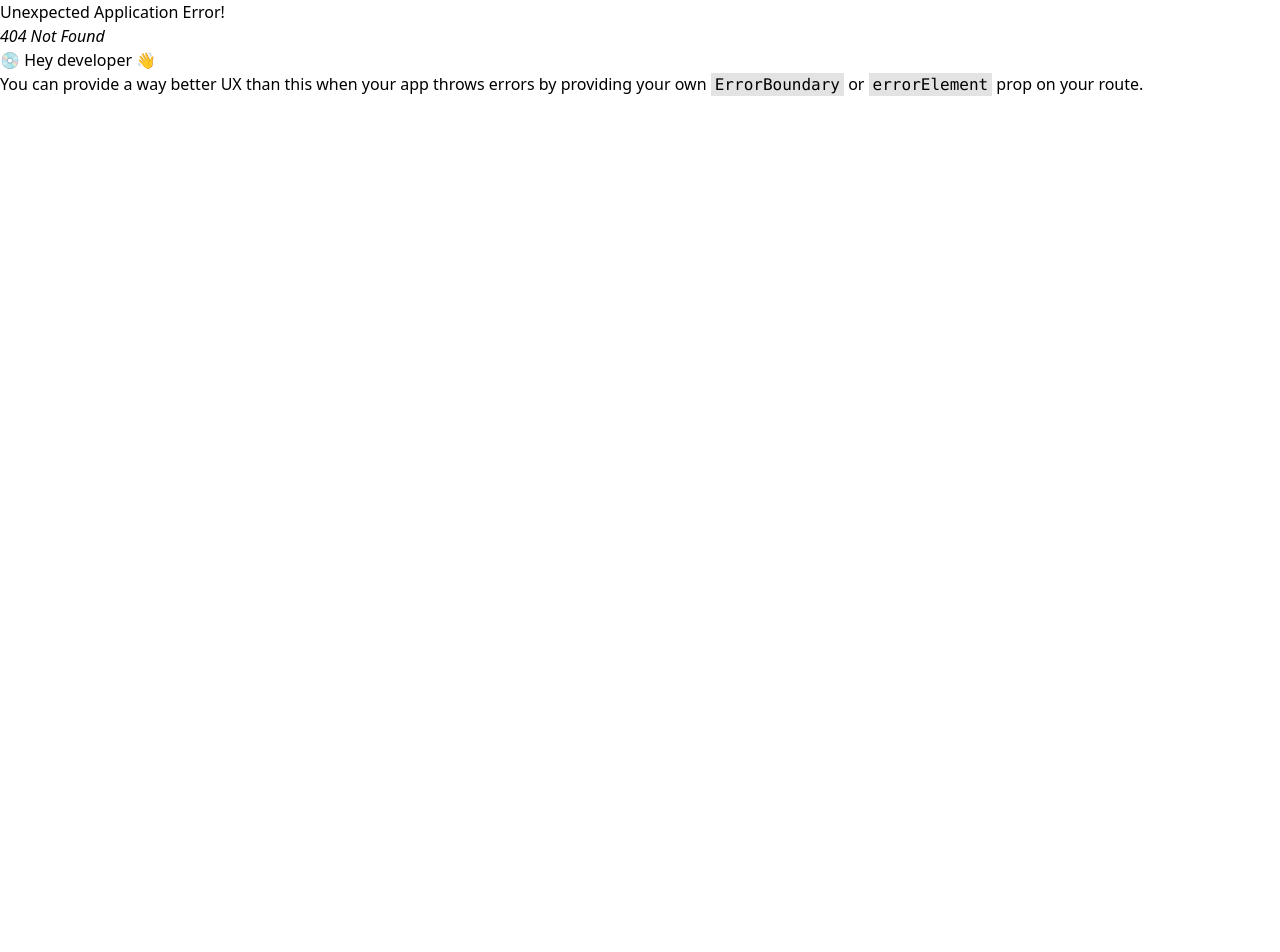
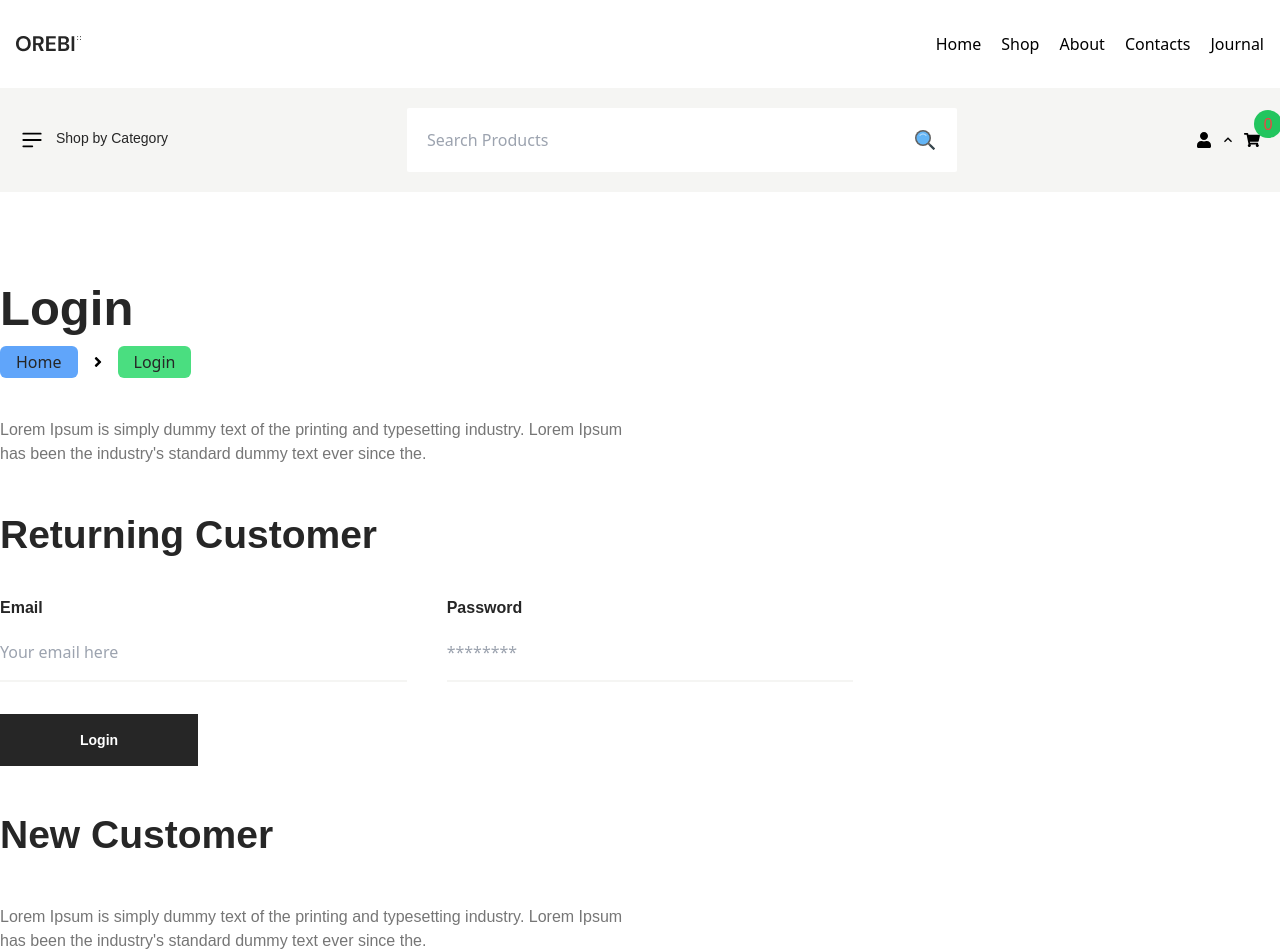
Before and after one commit to mdarafat2201/oreby1, a React (Vite) app: page /Login in a window 1280 px wide. Before the commit this address had no page. Shown: the top 952 px of the page. Before the commit the page ends 800 px from the top, so only its background shows below. Built offline with nearby package versions, Linux system fonts and the light colour scheme.

Commit message:
Log in page degain don

```diff
--- a/src/App.jsx
+++ b/src/App.jsx
@@ -14,6 +14,7 @@ import { ToastContainer } from "react-toastify";
 import "react-toastify/dist/ReactToastify.css";
 import Cart from "./pages/Cart/Cart";
 import Contact from "./pages/Contact/Contact";
+import Login from "./pages/Login/Login";
 const router = createBrowserRouter(
   createRoutesFromElements(
     <Route path="/" element={<RootLayaout />}>
@@ -22,6 +23,7 @@ const router = createBrowserRouter(
       <Route path="/shop" element={<Shop />} />
       <Route path="/Product-Details/:productId" element={<ProductDetails />} />
       <Route path="/Registrtion" element={<Registrtion />} />
+      <Route path="/Login" element={<Login />} />
       <Route path="/Cart" element={<Cart />} />
     </Route>,
   ),
--- a/src/Component/CommonConponent/Card.jsx
+++ b/src/Component/CommonConponent/Card.jsx
@@ -2,37 +2,47 @@ import React from "react";
 import productImg from "../../assets/product10.png";
 import { FaHeart, FaShoppingCart } from "react-icons/fa";
 import { TbReload } from "react-icons/tb";
+import { Link } from "react-router-dom";
 
-const Card = ({ colorVariant, badge, img, productTitle, price }) => {
+const Card = ({
+  colorVariant,
+  badge,
+  img,
+  productTitle,
+  price,
+  productItemId,
+  onAddtocart,
+}) => {
   return (
     <>
-      <div className="cursor-pointer px-4   w-full">
+      <div className="w-full cursor-pointer   px-4">
         <div className="group relative overflow-hidden">
-          <div className="absolute top-5 left-5 text-black">{badge}</div>
-
-          <img
-            src={img ? img : productImg}
-            alt={img}
-            className="w-full h-[290px] object-cover"
-          />
+          <div className="absolute left-5 top-5 text-black">{badge}</div>
+          <Link to={`/Product-Details/${productItemId}`}>
+            <img
+              src={img ? img : productImg}
+              alt={img}
+              className="h-[290px] w-full object-cover"
+            />
+          </Link>
 
           {/* =================Overlay================= */}
 
-          <div className="py-6 px-7 flex flex-col items-end absolute -bottom-36 left-0 bg-white w-full gap-y-5 group-hover:bottom-0 transition-all">
+          <div className="absolute -bottom-36 left-0 flex w-full flex-col items-end gap-y-5 bg-white px-7 py-6 transition-all group-hover:bottom-0">
             <div className="flex items-center gap-x-4">
-              <h5 className="text-[#767676] font-DMsans hover:text-[#262626] hover:font-bold transition-all">
+              <h5 className="font-DMsans text-[#767676] transition-all hover:font-bold hover:text-[#262626]">
                 Add to List
               </h5>
               <FaHeart />
             </div>
             <div className="flex items-center gap-x-4">
-              <h5 className="text-[#767676] font-normal hover:text-[#262626] hover:font-bold transition-all">
+              <h5 className="font-normal text-[#767676] transition-all hover:font-bold hover:text-[#262626]">
                 Compare
               </h5>
               <TbReload />
             </div>
-            <div className="flex items-center gap-x-4">
-              <h5 className="text-[#767676] font-normal hover:text-[#262626] hover:font-bold transition-all">
+            <div className="flex items-center gap-x-4" onClick={onAddtocart}>
+              <h5 className="font-normal text-[#767676] transition-all hover:font-bold hover:text-[#262626]">
                 Add to Cart
               </h5>
               <FaShoppingCart />
@@ -42,16 +52,16 @@ const Card = ({ colorVariant, badge, img, productTitle, price }) => {
           {/* =================Overlay================= */}
         </div>
 
-        <div className="flex justify-between items-center pt-6">
-          <h3 className=" font-DMsans  font-bold text-xl">
+        <div className="flex items-center justify-between pt-6">
+          <h3 className=" font-DMsans  text-xl font-bold">
             {productTitle ? productTitle : "Basic Crew Neck Tee"}
           </h3>
-          <p className="text-base font-DMsans font-normal text-thirdFontColor">
+          <p className="text-thirdFontColor font-DMsans text-base font-normal">
             {price ? `$${price}` : "$44.00"}
           </p>
         </div>
 
-        <span className="text-thirdFontColor font-DMsans font-normal text-base pt-3">
+        <span className="text-thirdFontColor pt-3 font-DMsans text-base font-normal">
           {colorVariant ? colorVariant : "Black"}
         </span>
       </div>
--- a/src/Component/CommonConponent/ShopRightComponent/ShopRightBottom.jsx
+++ b/src/Component/CommonConponent/ShopRightComponent/ShopRightBottom.jsx
@@ -6,8 +6,9 @@ import { FaAnglesLeft, FaAnglesRight } from "react-icons/fa6";
 import { ShopRightPagecontext } from "../../ShopComponent/ShopRight/ShopRight";
 import { FetcherProduct } from "../../../Redux/AllSlice/ProductSlice/ProductSlice.js";
 import { useSelector, useDispatch } from "react-redux";
-import { Link } from "react-router-dom";
+
 import Loading from "../Loading.jsx";
+import { addtoCart } from "../../../Redux/AllSlice/AddtoCart/AddtoCart.js";
 
 const ShopRightBottom = () => {
   const dispatch = useDispatch();
@@ -27,17 +28,6 @@ const ShopRightBottom = () => {
     }
   }, [status.payload, data.payload]);
 
-  // useEffect(() => {
-  //   const ProudtDataFetcher = async () => {
-  //     const products = await axios.get("https://dummyjson.com/products");
-  //     setallProducts(products.data.products);
-
-  //     // set data on redux
-  //     dispatch(SetProduts(products.data.products));
-  //   };
-  //   ProudtDataFetcher();
-  // }, []);
-
   //HandlePagination function implementaion
   const HandlePagination = (pageNumber) => {
     if (
@@ -47,7 +37,11 @@ const ShopRightBottom = () => {
       setpage(pageNumber);
     }
   };
+  //HandleAddcart function implementaion
 
+  const HandleAddcart = (item) => {
+    dispatch(addtoCart(item));
+  };
   return (
     <>
       <div className="mt-8">
@@ -70,17 +64,16 @@ const ShopRightBottom = () => {
                       className={`  ${GridLayout ? "w-full" : "w-full sm:w-[48%] lg:w-[33%]"}`}
                       key={productItem.id}
                     >
-                      <Link to={`/Product-Details/${productItem.id}`}>
                       <Card
+                        onAddtocart={() => HandleAddcart(productItem)}
+                        productItemId={productItem.id}
                         img={productItem.thumbnail}
                         productTitle={productItem.title}
                         colorVariant={"Balck"}
                         price={
-                            productItem.price -
-                              productItem.discountPercentage >=
+                          productItem.price - productItem.discountPercentage >=
                           Math.floor(
-                              productItem.price -
-                                productItem.discountPercentage,
+                            productItem.price - productItem.discountPercentage,
                           )
                             ? `${Math.floor(productItem.price - productItem.discountPercentage)}.50`
                             : `${Math.floor(productItem.price - productItem.discountPercentage)}`
@@ -96,7 +89,6 @@ const ShopRightBottom = () => {
                           />
                         }
                       />
-                      </Link>
                     </div>
                   ))}
               </Flex>
--- a/src/Component/HomeComponent/MenuBar/MenuBar.jsx
+++ b/src/Component/HomeComponent/MenuBar/MenuBar.jsx
@@ -8,12 +8,19 @@ import { RxCross2 } from "react-icons/rx";
 import { MdKeyboardArrowUp, MdKeyboardArrowDown } from "react-icons/md";
 import { Link, useNavigate } from "react-router-dom";
 import { useDispatch, useSelector } from "react-redux";
-import { getTotal } from "../../../Redux/AllSlice/AddtoCart/AddtoCart";
+import {
+  RemoveCartItem,
+  getTotal,
+} from "../../../Redux/AllSlice/AddtoCart/AddtoCart";
+
 const MenuBar = () => {
+  const dispatch = useDispatch();
   const [ShowCatagorise, setShowCatagorise] = useState(false);
   const [ShowAccount, setShowAccount] = useState(false);
   const [Cart, setCart] = useState(false);
   const MenuRef = useRef();
+  const CartRef = useRef();
+
   const navigate = useNavigate();
   const Dispatch = useDispatch();
   //HandleCatagory function implement
@@ -34,6 +41,13 @@ const MenuBar = () => {
     setShowAccount(false);
     setCart(!Cart);
   };
+  /**
+   * todo: HandleCartItem funtionlity
+   * @params ({item})
+   */
+  const HandleCartItem = (item) => {
+    dispatch(RemoveCartItem(item));
+  };
 
   //Menu Ref funtionlity
 
@@ -43,9 +57,13 @@ const MenuBar = () => {
         setShowCatagorise(false);
         setShowAccount(false);
         setCart(false);
+      } else if (!CartRef.current.contains(e.target)) {
+        setCart(true);
       }
     });
   }, []);
+
+  //Menu Ref funtionlity
 
   /**
    * todo : take all product  from redux
@@ -57,6 +75,7 @@ const MenuBar = () => {
   useEffect(() => {
     Dispatch(getTotal());
   }, [CartItem]);
+
   return (
     <>
       <div className="bg-secondary_bg_color px-5 py-5" ref={MenuRef}>
@@ -154,9 +173,10 @@ const MenuBar = () => {
 
                 {Cart && (
                   <div
-                    className={`absolute right-[-35px] top-14 z-10 w-[100vw] text-main_bg_color  sm:right-0 sm:w-[55vw] lg:w-[30vw]
+                    className={`product absolute right-[-35px] top-14 z-10 w-[100vw] text-main_bg_color  sm:right-0 sm:w-[55vw] lg:w-[30vw]
 
                   `}
+                    ref={CartRef}
                   >
                     <div className="h-[50vh] overflow-y-scroll scrollbar-thin scrollbar-track-secondary_bg_color scrollbar-thumb-main_font_color">
                       {CartItem?.map((item) => (
@@ -169,12 +189,12 @@ const MenuBar = () => {
                             <img src={item.thumbnail} alt={item.thumbnail} />
                           </div>
                           <div className="font-sm font-DMsans  font-bold text-main_font_color  ">
-                            <h2>{item.title.slice(0, 10)}...</h2>
+                            <h2>{item.title}...</h2>
                             <span>${item.price}</span>
                           </div>
                           <div
-                            className={`text-main_font_color `}
-                            onClick={HandleCart}
+                            className={`cursor-pointer text-main_font_color `}
+                            onClick={() => HandleCartItem(item)}
                           >
                             <RxCross2 />
                           </div>
--- /dev/null
+++ b/src/Component/LoginComponent/LoginComponent.jsx
@@ -0,0 +1,56 @@
+import React from "react";
+import SignUpInput from "../RegistrtionComponent/SignUpInput/SignUpInput";
+import Flex from "../CommonConponent/Flex";
+import Button from "../CommonConponent/Button";
+
+const LoginComponent = () => {
+  return (
+    <>
+      <div>
+        <form onSubmit={(e) => e.preventDefault()}>
+          <div>
+            <Flex className={"flex-col justify-start gap-y-8"}>
+              <div>
+                <h2 className=" font-DMsans text-[39px] font-bold text-main_font_color">
+                  Returning Customer
+                </h2>
+              </div>
+              <div className=" w-2/3">
+                <Flex className={"items-center gap-x-10"}>
+                  <div className="w-full">
+                    <SignUpInput
+                      labeTitle="Email"
+                      inputType="email"
+                      placeHolder="Your email here"
+                      inputId="email"
+                      className={`border-b-2 border-b-secondary_bg_color py-4`}
+                    />
+                  </div>
+                  <div className="w-full">
+                    <SignUpInput
+                      labeTitle="Password"
+                      inputType="password"
+                      placeHolder="********"
+                      inputId="password"
+                      className={`border-b-2 border-b-secondary_bg_color py-4`}
+                    />
+                  </div>
+                </Flex>
+              </div>
+              <div>
+                <Button
+                  title={"Login"}
+                  className={
+                    " bg-main_font_color px-20 py-4 font-DMsans text-sm font-bold text-main_bg_color"
+                  }
+                />
+              </div>
+            </Flex>
+          </div>
+        </form>
+      </div>
+    </>
+  );
+};
+
+export default LoginComponent;
--- a/src/Component/ProductDetailsComponent/ProductInfo.jsx
+++ b/src/Component/ProductDetailsComponent/ProductInfo.jsx
@@ -5,7 +5,7 @@ import Button from "../CommonConponent/Button";
 import ProductDescibtion from "../CommonConponent/ProductDescibtion/ProductDescibtion";
 import Reviews from "../CommonConponent/ProductDescibtion/Reviews";
 
-const ProductInfo = ({ ProductStock, onAddtoCart }) => {
+const ProductInfo = ({ ProductStock, onAddtoCart, onIncement }) => {
   const colorItem = [
     { id: 1, colorcode: "#979797" },
     { id: 2, colorcode: "#ff8686" },
--- /dev/null
+++ b/src/pages/Login/Login.jsx
@@ -0,0 +1,55 @@
+import React from "react";
+import BreadCrumd from "../../Component/CommonConponent/BreadCrumb/BreadCrumb";
+import Flex from "../../Component/CommonConponent/Flex";
+import LoginComponent from "../../Component/LoginComponent/LoginComponent";
+import Button from "../../Component/CommonConponent/Button";
+const Login = () => {
+  return (
+    <div className="py-20">
+      <div className="container">
+        <div>
+          <Flex className={"flex-col justify-start gap-y-10"}>
+            <div>
+              <h1 className=" font-DMsans text-[49px] font-bold text-main_font_color">
+                Login
+              </h1>
+              <BreadCrumd />
+            </div>
+            <div className="w-1/2">
+              <p className="font-DMsans text-base  font-normal text-secondary_font_color">
+                Lorem Ipsum is simply dummy text of the printing and typesetting
+                industry. Lorem Ipsum has been the industry's standard dummy
+                text ever since the.
+              </p>
+            </div>
+            <div>
+              <LoginComponent />
+            </div>
+            <div className="w-1/2">
+              <Flex className={"flex-col justify-start gap-y-10"}>
+                <h2 className=" font-DMsans text-[39px] font-bold text-main_font_color">
+                  New Customer
+                </h2>
+                <p className="font-DMsans text-base  font-normal text-secondary_font_color">
+                  Lorem Ipsum is simply dummy text of the printing and
+                  typesetting industry. Lorem Ipsum has been the industry's
+                  standard dummy text ever since the.
+                </p>
+                <div>
+                  <Button
+                    title={"Continue"}
+                    className={
+                      " bg-main_font_color px-20 py-4 font-DMsans text-sm font-bold text-main_bg_color"
+                    }
+                  />
+                </div>
+              </Flex>
+            </div>
+          </Flex>
+        </div>
+      </div>
+    </div>
+  );
+};
+
+export default Login;
```
Also changed, not shown: src/pages/ProductDetails/ProductDetails.jsx (+10 -2 lines). Lines whose indentation alone changed are shown as unchanged.
